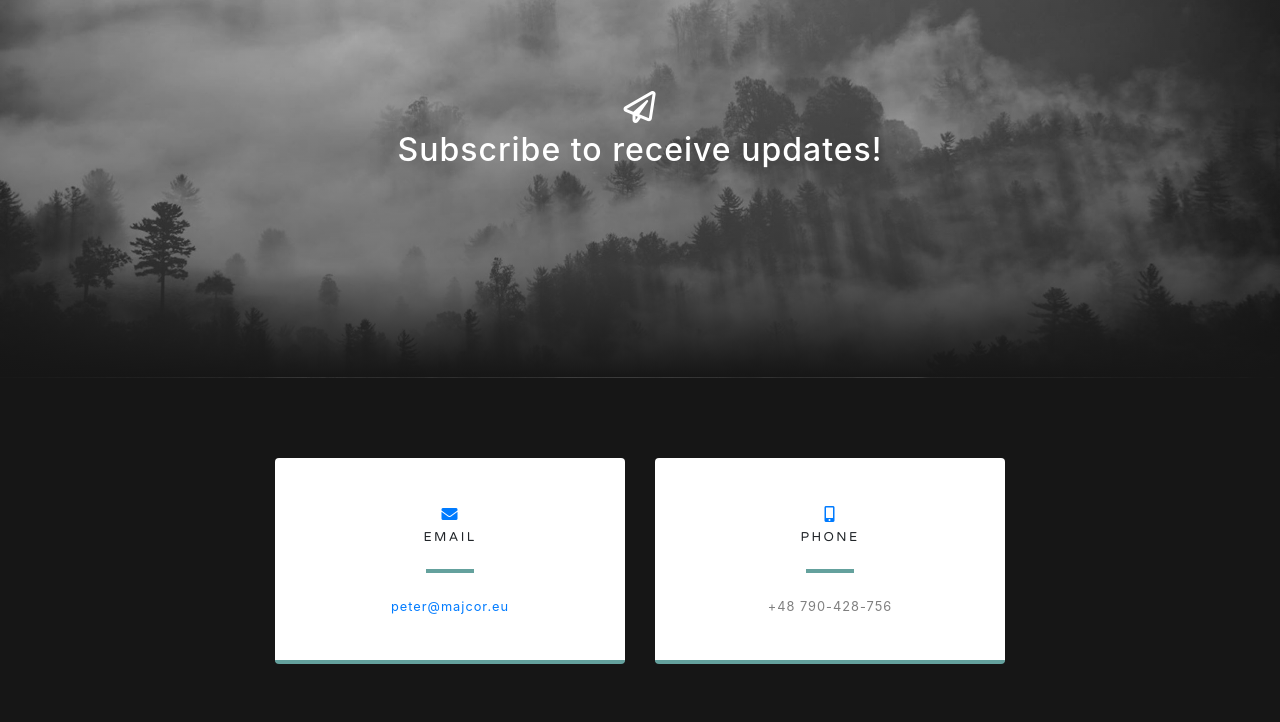
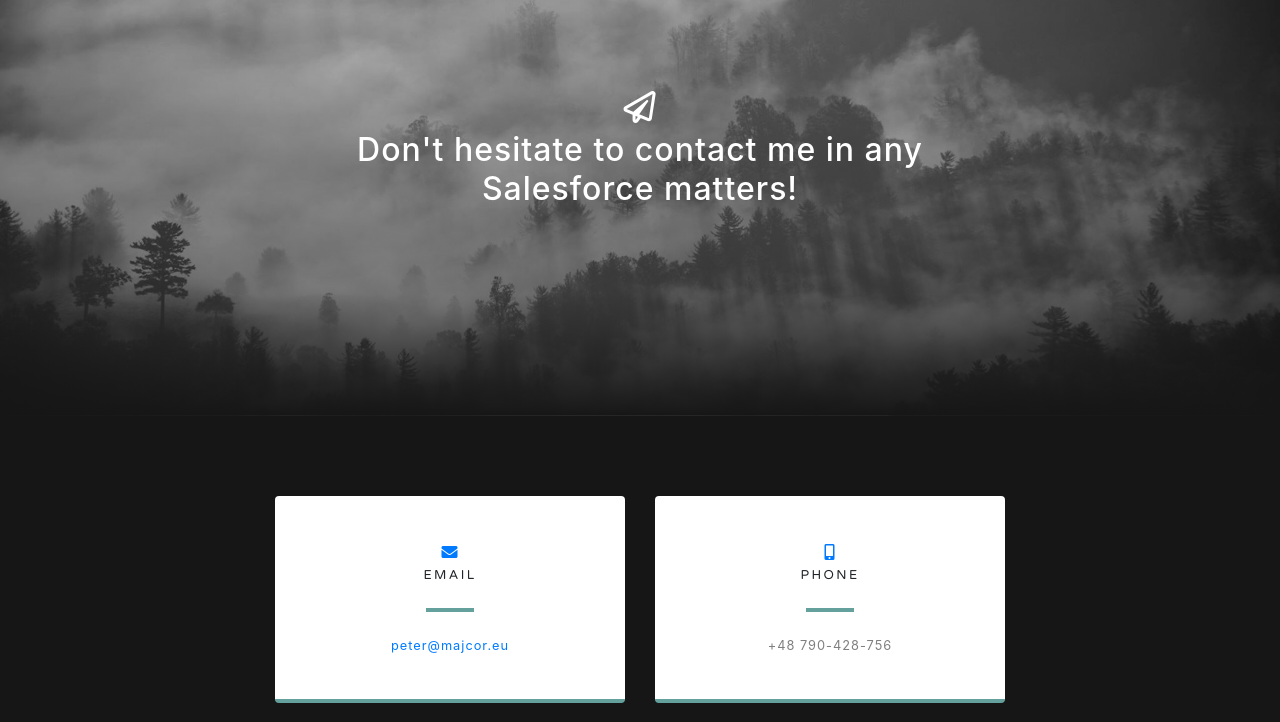
Before and after one commit to Peter-Majewski/grayscale, a website with bundled scripts: page index.html in a window 1280 px wide. Shown: the part 3180-3902 px from the top of the page. Built offline with nearby package versions, Linux system fonts and the light colour scheme.

Commit message:
Update index.html

```diff
--- a/index.html
+++ b/index.html
@@ -155,7 +155,7 @@
         <div class="col-md-10 col-lg-8 mx-auto text-center">
 
           <i class="far fa-paper-plane fa-2x mb-2 text-white"></i>
-          <h2 class="text-white mb-5">Subscribe to receive updates!</h2>
+          <h2 class="text-white mb-5">Don't hesitate to contact me in any Salesforce matters!</h2>
 
       <!--    <form class="form-inline d-flex">
             <input type="email" class="form-control flex-fill mr-0 mr-sm-2 mb-3 mb-sm-0" id="inputEmail" placeholder="Enter email address...">
```
